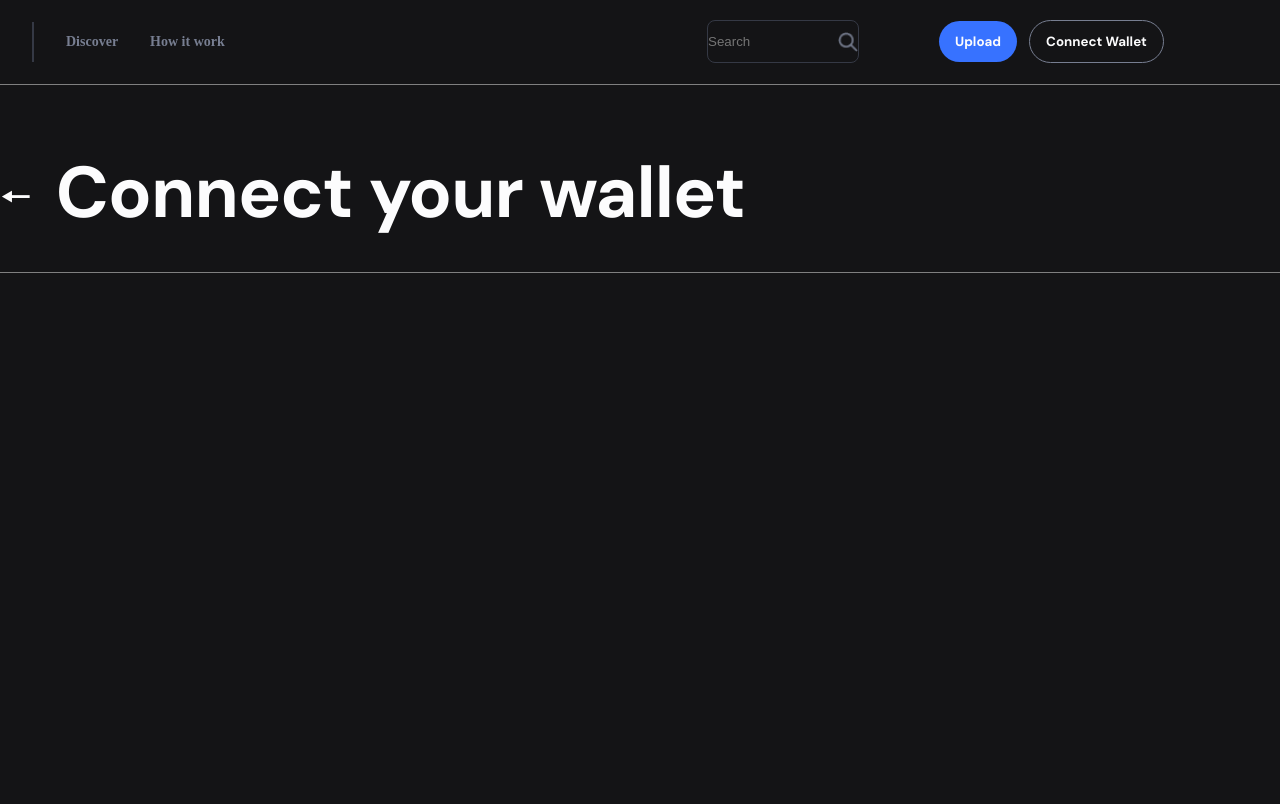
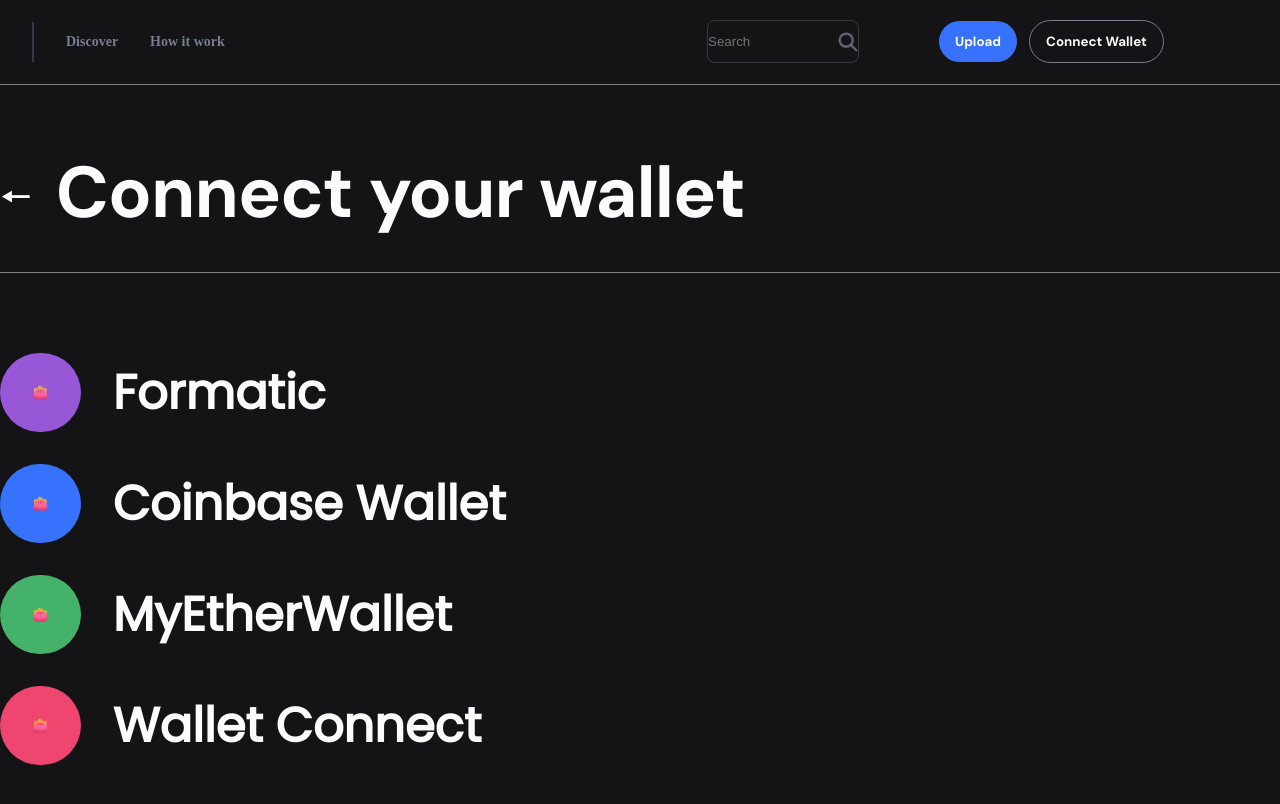
Before and after one commit to EronMG/Crypter-invention, a plain HTML site: page Dark.html in a window 1280 px wide. Drawn offline with Linux system fonts and the light colour scheme.

Commit message:
feat: changed code

```diff
--- a/Dark.css
+++ b/Dark.css
@@ -83,7 +83,7 @@
     background: none;
     height: 40px;
     color: white;
-}
+ }
 
 .search {
     display: flex;
@@ -144,7 +144,7 @@
     color: #FCFCFD;
 }
 
-.selection{
+.section{
     width: 100%;
     max-width: 1440px;
     display: flex;
@@ -174,3 +174,63 @@
     color: #FCFCFD;
     font-size: 36px;
 }
+
+.section__2{
+    width: 100%;
+    max-width: 1440px;
+    display: flex;
+    justify-content: space-between;
+    padding-top: 80px;
+    padding-bottom: 500px;
+}
+
+.content__top{
+    display: flex;
+    flex-flow: column;
+    font-family: 'Poppins';
+    font-style: normal;
+    font-weight: 600;
+    font-size: 24px;
+    line-height: 32px;
+    color: #FCFCFD;
+    gap: 32px;
+}
+
+.content__button__1{
+    display: flex;
+    padding: 32px;
+    border-radius: 80px;
+    background-color: #9757D7;
+    border: none;
+}
+
+.content__button__2{
+    padding: 32px;
+    border-radius: 80px;
+    background-color: #3772FF;
+    border: none;
+}
+
+.content__button__3{
+    padding: 32px;
+    border-radius: 80px;
+    background-color: #45B26B;
+    border: none;
+}
+
+.content__button__4{
+    padding: 32px;
+    border-radius: 80px;
+    background-color: #EF466F;
+    border: none;
+}
+
+.content__text{
+    display: flex;
+    align-items: center;
+}
+
+.content__top form{
+    display: flex;
+    gap: 32px;
+}
--- a/Dark.html
+++ b/Dark.html
@@ -36,14 +36,41 @@
                     </div>
             </nav>
     </header>
-    <section class="selection">
+    <section class="section">
         <div class="wallet">
-            <form class="cnopka" action="#" target="_blank">
+            <form action="#" target="_blank">
                 <button class="wallet__button">🠔</button>
             </form>
             <h1>Connect your wallet</h1>
         </div>
     </section>
-
+    <div class="section__2">
+        <div class="content__top">
+            <form action="#" target="_blank">
+                <button class="content__button__1">
+                    👛
+                </button>
+                <h1 class="content__text">Formatic</h1>
+            </form>
+            <form action="#" target="_blank">
+                <button class="content__button__2">
+                    👛
+                </button>
+                <h1 class="content__text">Coinbase Wallet</h1>
+            </form>
+            <form action="#" target="_blank">
+                <button class="content__button__3">
+                    👛
+                </button>
+                <h1 class="content__text">MyEtherWallet</h1>
+            </form>
+            <form action="#" target="_blank">
+                <button class="content__button__4">
+                    👛
+                </button>
+                <h1 class="content__text">Wallet Connect</h1>
+            </form>
+        </div>
+    </div>
 </body>
 </html>
```
